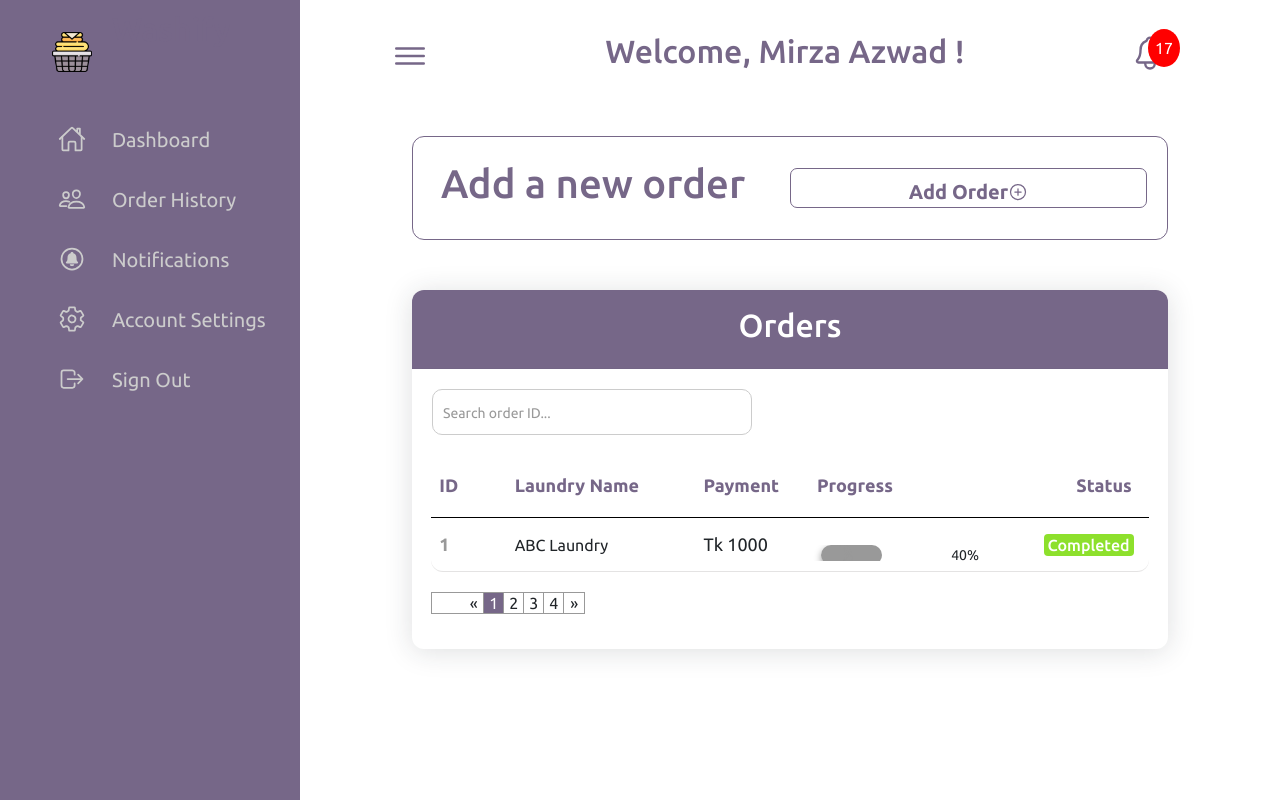
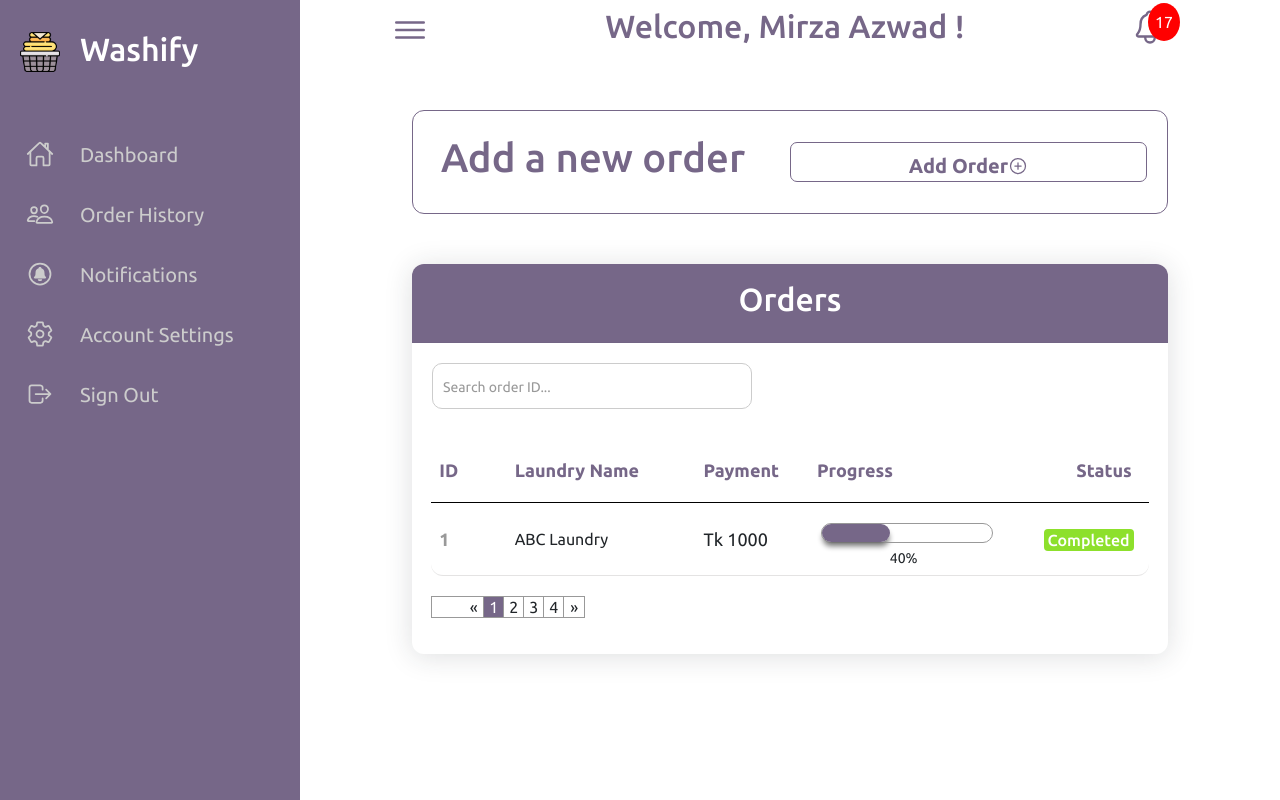
Before and after one commit to LaundryManagementSystem-LMS-IUT/client, a React (Create React App) app: page /customer/history in a window 1280 px wide. Built offline with nearby package versions, Linux system fonts and the light colour scheme.

Commit message:
fixed css
navbar
progress bar

```diff
--- a/src/components/laundry-customer/order-history.tsx
+++ b/src/components/laundry-customer/order-history.tsx
@@ -1,44 +1,60 @@
-import { IonIcon } from "@ionic/react"
-import { addCircleOutline, mailOutline } from "ionicons/icons"
+import { IonIcon } from "@ionic/react";
+import { addCircleOutline, mailOutline } from "ionicons/icons";
 import { useEffect, useState } from "react";
 import NavbarCustomer from "../partials/navbarCustomer";
 import HeaderCustomer from "../partials/headerCustomer";
 import AddNewOrder from "./addNewOrder";
 
 const OrderHistoryCustomer = () => {
-  const [navigation,setNavigation]=useState(false);
+  const [navigation, setNavigation] = useState(false);
 
   useEffect(() => {
-    const doneElements = document.querySelectorAll<HTMLElement>('.wrap-item .progress .done');
-    const totalElements = document.querySelectorAll<HTMLElement>('.wrap-item .progress .total');
-    const progressElements = document.querySelectorAll<HTMLElement>('.wrap-item .progress .progress-done');
-    const progressTextElements = document.querySelectorAll<HTMLElement>('.wrap-item .progress .progress-text');
+    const doneElements = document.querySelectorAll<HTMLElement>(
+      ".wrap-item .order-progress .done"
+    );
+    const totalElements = document.querySelectorAll<HTMLElement>(
+      ".wrap-item .order-progress .total"
+    );
+    const progressElements = document.querySelectorAll<HTMLElement>(
+      ".wrap-item .order-progress .progress-done"
+    );
+    const progressTextElements = document.querySelectorAll<HTMLElement>(
+      ".wrap-item .order-progress .progress-text"
+    );
 
     for (let i = 0; i < doneElements.length; i++) {
       const doneAmount = parseInt(doneElements[i].innerHTML);
       const totalAmount = parseInt(totalElements[i].innerHTML);
 
       progressElements[i].style.width = `${(doneAmount / totalAmount) * 100}%`;
-      progressTextElements[i].innerText = `${Math.ceil((doneAmount / totalAmount) * 100)}%`;
+      progressTextElements[i].innerText = `${Math.ceil(
+        (doneAmount / totalAmount) * 100
+      )}%`;
     }
-
-  },[]);
-
+  }, []);
 
   return (
     <div className="history-customer">
-      <NavbarCustomer navigation={navigation}  setNavigation={setNavigation}/>
+      <NavbarCustomer navigation={navigation} setNavigation={setNavigation} />
       <div className="container">
         <div className="main">
-      <HeaderCustomer  username={"Mirza Azwad"} navigation={navigation}  setNavigation={setNavigation}/>
-      <AddNewOrder/>
+          <HeaderCustomer
+            username={"Mirza Azwad"}
+            navigation={navigation}
+            setNavigation={setNavigation}
+          />
+          <AddNewOrder />
           <div className="wrapper">
             <div className="table">
               <div className="top-title">
                 <h2>Orders</h2>
               </div>
               <div className="wrap-input">
-            <input type="number" placeholder="Search order ID..." className="search" />
+                <input
+                  type="number"
+                  placeholder="Search order ID..."
+                  className="search"
+                />
               </div>
               <div className="wrap-content">
                 <div className="wrap-title">
@@ -69,7 +85,7 @@ const OrderHistoryCustomer = () => {
                   <div className="payment">
                     <span>Tk 1000</span>
                   </div>
-              <div className="progress">
+                  <div className="order-progress">
                     <div className="the-bar">
                       <span className="done hidden">4</span>
                       <span className="total hidden">10</span>
@@ -99,11 +115,9 @@ const OrderHistoryCustomer = () => {
                       <span>
                         <span className="num">1</span>
                       </span>
-                  /
-                  <span className="total-quantity"> 5</span>
+                      /<span className="total-quantity"> 5</span>
                     </div>
                   </div>
-
                 </div>
 
                 <ul className="wrap-pagination">
@@ -121,6 +135,6 @@ const OrderHistoryCustomer = () => {
       </div>
     </div>
   );
-}
+};
 
 export default OrderHistoryCustomer;
--- a/src/components/partials/headerCustomer.tsx
+++ b/src/components/partials/headerCustomer.tsx
@@ -2,33 +2,36 @@ import { IonIcon } from "@ionic/react";
 import { menuOutline, notificationsOutline } from "ionicons/icons";
 import { useState } from "react";
 
-type Customer={
-  username:string,
-  navigation:boolean,
-  setNavigation:React.Dispatch<React.SetStateAction<boolean>>;
-}
+type Customer = {
+  username: string;
+  navigation: boolean;
+  setNavigation: React.Dispatch<React.SetStateAction<boolean>>;
+};
 
-const HeaderCustomer = ({username,navigation,setNavigation}:Customer) => {
-  const [notification,setNotification]=useState(false);
-  const toggleNotification=()=>{
+const HeaderCustomer = ({ username, navigation, setNavigation }: Customer) => {
+  const [notification, setNotification] = useState(false);
+  const toggleNotification = () => {
     let box = document.getElementById("box");
     if (box && notification) {
       box.style.height = "0px";
       box.style.opacity = "0";
       box.style.zIndex = "-999";
       setNotification(false);
-    } else if(box && !notification) {
+    } else if (box && !notification) {
       box.style.height = "max-content";
       box.style.zIndex = "99";
       box.style.opacity = "1";
       setNotification(true);
     }
-  }
+  };
 
   return (
     <div className="topbar">
       <div className="toggle">
-    <IonIcon icon={menuOutline} onClick={()=>setNavigation(!navigation)}></IonIcon>
+        <IonIcon
+          icon={menuOutline}
+          onClick={() => setNavigation(!navigation)}
+        ></IonIcon>
       </div>
 
       <div className="profile">
@@ -43,7 +46,9 @@ const HeaderCustomer = ({username,navigation,setNavigation}:Customer) => {
           </div>
         </div>
         <div className="notifi-box" id="box">
-      <h2>Notifications <span>17</span></h2>
+          <h2>
+            Notifications <span>17</span>
+          </h2>
 
           <div className="notifi-item">
             <div className="text">
@@ -93,6 +98,6 @@ const HeaderCustomer = ({username,navigation,setNavigation}:Customer) => {
       </div>
     </div>
   );
-}
+};
 
 export default HeaderCustomer;
--- a/src/components/partials/navbarCustomer.tsx
+++ b/src/components/partials/navbarCustomer.tsx
@@ -1,32 +1,38 @@
 import { IonIcon } from "@ionic/react";
-import { chatbubbleOutline, homeOutline, logOutOutline, notificationsCircleOutline, peopleOutline, settingsOutline } from "ionicons/icons";
+import {
+  chatbubbleOutline,
+  homeOutline,
+  logOutOutline,
+  notificationsCircleOutline,
+  peopleOutline,
+  settingsOutline,
+} from "ionicons/icons";
 import React, { useEffect } from "react";
 import { useNavigate } from "react-router-dom";
 
-type Navbar={
-  navigation:boolean,
-  setNavigation:React.Dispatch<React.SetStateAction<boolean>>;
+type Navbar = {
+  navigation: boolean;
+  setNavigation: React.Dispatch<React.SetStateAction<boolean>>;
+};
 
-}
-
-const NavbarCustomer = ({navigation,setNavigation}:Navbar) => {
-  const navigate=useNavigate();
-  useEffect(()=>{
-      const toggler=()=>{
-        console.log('this runs');
+const NavbarCustomer = ({ navigation, setNavigation }: Navbar) => {
+  const navigate = useNavigate();
+  useEffect(() => {
+    const toggler = () => {
+      // console.log("this runs");
       let navigation = document.querySelector(".navigation");
       let main = document.querySelector(".main");
-        navigation?.classList.toggle('active');
+      navigation?.classList.toggle("active");
       main?.classList.toggle("active");
-      }
+    };
     toggler();
-  },[navigation,setNavigation])
+  }, [navigation, setNavigation]);
 
   return (
     <div className="navigation">
       <ul>
         <li>
-      <a onClick={()=>navigate('/customer/dashboard')}>
+          <a onClick={() => navigate("/customer/dashboard")}>
             <span className="icon">
               <img src="/logo.png" />
             </span>
@@ -37,7 +43,7 @@ const NavbarCustomer = ({navigation,setNavigation}:Navbar) => {
         </li>
 
         <li>
-      <a  onClick={()=>navigate('/customer/dashboard')}>
+          <a onClick={() => navigate("/customer/dashboard")}>
             <span className="icon">
               <IonIcon icon={homeOutline}></IonIcon>
             </span>
@@ -46,7 +52,7 @@ const NavbarCustomer = ({navigation,setNavigation}:Navbar) => {
         </li>
 
         <li>
-      <a  onClick={()=>navigate('/customer/history')}>
+          <a onClick={() => navigate("/customer/history")}>
             <span className="icon">
               <IonIcon icon={peopleOutline}></IonIcon>
             </span>
@@ -83,6 +89,6 @@ const NavbarCustomer = ({navigation,setNavigation}:Navbar) => {
       </ul>
     </div>
   );
-}
+};
 
 export default NavbarCustomer;
--- a/src/components/partials/navbarManager.tsx
+++ b/src/components/partials/navbarManager.tsx
@@ -1,5 +1,5 @@
 import { IonIcon } from "@ionic/react";
-import { chatbubbleOutline, homeOutline, logOutOutline, notificationsCircleOutline, peopleOutline, settingsOutline } from "ionicons/icons";
+import { homeOutline, logOutOutline, notificationsCircleOutline, peopleOutline, settingsOutline } from "ionicons/icons";
 import { useEffect } from "react";
 import { useNavigate } from "react-router-dom";
 
@@ -13,7 +13,7 @@ const NavbarManager = ({navigation,setNavigation}:Navbar) => {
   const navigate=useNavigate();
   useEffect(()=>{
     const toggler=()=>{
-      console.log('this runs');
+      // console.log('this runs');
       let navigation = document.querySelector(".navigation");
       let main = document.querySelector(".main");
       navigation?.classList.toggle('active');
--- a/src/index.css
+++ b/src/index.css
@@ -18,7 +18,10 @@
   --black2: #999;
 }
 
-.customer-dashboard,.history-customer,.manager-dashboard,.history-manager {
+.customer-dashboard,
+.history-customer,
+.manager-dashboard,
+.history-manager {
   min-height: 100vh !important;
   width: 100% !important;
   overflow-x: hidden;
@@ -27,7 +30,7 @@
 .container {
   position: relative;
   width: 100% !important;
-  margin-top: 2%;
+  /* margin-top: 2%; */
 }
 
 .hidden {
@@ -35,63 +38,61 @@
   visibility: none !important;
 }
 
-.login-registration{
+.login-registration {
   display: flex;
   justify-content: center;
   align-items: center;
   min-height: 100vh;
   width: 100%;
-    background: url('../public/landing-background.jpg')no-repeat;
+  background: url("../public/landing-background.jpg") no-repeat;
   background-position: center;
   background-size: cover;
 }
 
-.login-box{
+.login-box {
   position: relative;
   width: 400px;
   height: 450px;
-  border: 1px solid rgba(255,255,255);
+  border: 1px solid rgba(255, 255, 255);
   border-radius: 15px;
   background-color: #fff;
   display: flex;
   justify-content: center;
   align-items: center;
-
 }
 
-.registration-box{
+.registration-box {
   position: relative;
   width: 400px;
   height: 650px;
-    border: 1px solid rgba(255,255,255);
+  border: 1px solid rgba(255, 255, 255);
   border-radius: 15px;
   background-color: #fff;
   display: flex;
   justify-content: center;
   align-items: center;
-
 }
 
-h2{
+h2 {
   font-size: 2em;
   color: #766788;
   text-align: center;
 }
 
-.inputbox{
+.inputbox {
   position: relative;
   margin: 15px 0;
   width: 310px;
   border-bottom: 2px solid #766788;
 }
 
-.errorBox{
+.errorBox {
   position: relative;
   margin: 5px 0;
-    color:red;
+  color: red;
 }
 
-.inputbox label{
+.inputbox label {
   position: absolute;
   top: 50%;
   left: 5px;
@@ -99,10 +100,10 @@ h2{
   color: #766788;
   font-size: 1em;
   pointer-events: none;
-    transition: .5s;
+  transition: 0.5s;
 }
 input:focus ~ label,
-input:valid ~ label{
+input:valid ~ label {
   top: -5px;
 }
 .inputbox input {
@@ -112,36 +113,35 @@ top: -5px;
   border: none;
   outline: none;
   font-size: 1em;
-    padding:0 35px 0 5px;
+  padding: 0 35px 0 5px;
   color: #766788;
 }
-.inputbox ion-icon{
+.inputbox ion-icon {
   position: absolute;
   right: 0px;
   color: #766788;
   font-size: 1.2em;
   top: 20px;
 }
-.remember{
-    margin: -15px 0 15px ;
-    font-size: .9em;
+.remember {
+  margin: -15px 0 15px;
+  font-size: 0.9em;
   color: #766788;
   display: flex;
 }
 
-.remember label input{
+.remember label input {
   margin-right: 3px;
   margin-top: 3px;
-
 }
-.remember label a{
+.remember label a {
   color: #766788;
   /* text-decoration: none; */
 }
-.remember label a:hover{
+.remember label a:hover {
   text-decoration: underline;
 }
-button{
+button {
   width: 100%;
   height: 40px;
   border-radius: 7px;
@@ -153,48 +153,47 @@ button{
   font-weight: 600;
 }
 
-.login{
+.login {
   font-size: 1em;
   color: #766788;
   text-align: center;
   margin: 25px 0 10px;
 }
-.login p a{
+.login p a {
   text-decoration: none;
   color: #766788;
   font-weight: 600;
 }
-.login p a:hover{
+.login p a:hover {
   text-decoration: underline;
 }
 
-.btn-group{
-    padding:0% 0% 5% 0%;
-    border-radius:25px;
+.btn-group {
+  padding: 0% 0% 5% 0%;
+  border-radius: 25px;
 }
-.btn.btn-outline-primary{
-    --bs-btn-active-bg:#766788;
+.btn.btn-outline-primary {
+  --bs-btn-active-bg: #766788;
   --bs-btn-border-radius: 15px;
   --bs-btn-border-color: #766788;
-    --bs-btn-hover-bg:#ab9fd4 ;
-    color:black;
+  --bs-btn-hover-bg: #ab9fd4;
+  color: black;
   border-color: #766788;
 }
 
-.btn.btn-outline-primary:active{
+.btn.btn-outline-primary:active {
   --bs-btn-border-color: #766788;
 }
 
-.btn.btn-outline-primary:hover{
+.btn.btn-outline-primary:hover {
   --bs-btn-border-color: #766788;
 }
-
 
 /* ======================= Cards ====================== */
 .cardBox {
   position: relative;
   width: 95%;
-  margin:0 auto;
+  margin: 0 auto;
   padding: 20px;
   display: grid;
   grid-template-columns: repeat(2, 1fr);
@@ -239,7 +238,6 @@ button{
   color: var(--white);
 }
 
-
 /*========================= order table details  =====================*/
 
 .wrapper ol,
@@ -267,7 +265,7 @@ button{
   font-weight: 500;
 }
 
-.table .first-line{
+.table .first-line {
   display: grid;
   grid-template-columns: 70fr 30fr;
   align-items: center;
@@ -279,26 +277,24 @@ button{
   height: 100%;
 }
 
-
-.table .first-line .view-details{
+.table .first-line .view-details {
   max-width: max-content;
   padding: 8px;
   border-radius: 7px;
   background: var(--darkbrown);
   font-size: 16px;
-  border:1px solid transparent;
-  color:var(--white);
+  border: 1px solid transparent;
+  color: var(--white);
   margin: auto 10px;
   cursor: pointer;
   justify-self: end;
 }
 
-.table .first-line .view-details:hover{
+.table .first-line .view-details:hover {
   background: var(--white);
   color: var(--darkbrown);
-  border:1px solid var(--darkbrown);
+  border: 1px solid var(--darkbrown);
 }
-
 
 .wrap-content {
   padding: 1.2rem;
@@ -319,7 +315,7 @@ button{
 .search:hover,
 .search:focus {
   transition: 0.2s ease-in-out;
-  border: 1px solid var(--mediumbrown);
+  border: 1px solid var(--lightbrown);
 }
 
 .search::placeholder {
@@ -335,7 +331,7 @@ button{
 }
 
 /* Firefox */
-.search{
+.search {
   --moz-appearance: textfield;
 }
 
@@ -354,17 +350,11 @@ button{
   color: var(--darkbrown);
 }
 
-.wrap-title .status{
+.wrap-title .status {
   text-align: end;
   margin-right: 8%;
 }
 
-.wrap-title,
-.wrap-item {
-  display: grid;
-  align-items: center;
-  grid-template-columns: 10fr 25fr 15fr 30fr 15fr;
-}
 
 .wrap-title {
   border-bottom: 1px solid #000;
@@ -392,38 +382,32 @@ button{
 
 .wrap-item .payment,
 .wrap-item .status,
-.wrap-item .progress,
+.wrap-item .order-progress,
 .wrap-item .laundry-name {
   font-size: 18px;
 }
 
-.wrap-item .status{
+.wrap-item .status {
   text-align: end;
   margin-right: 5%;
 }
 
-.wrap-item .payment, .wrap-item .laundry-name {
+.wrap-item .payment,
+.wrap-item .laundry-name {
   display: flex;
   align-items: center;
 }
 
-.wrap-item .progress {
+.wrap-item .order-progress {
   padding: 0 12px;
 }
 
-.wrap-item .progress .progress-text {
+.wrap-item .order-progress .progress-text {
   margin-left: 34%;
   width: 100%;
   font-size: 14px;
 }
 
-.wrap-item .the-bar {
-  background-color: var(--black2);
-  border-radius: 20px;
-  height: 15px;
-  width: 85%;
-  color: var(--black1);
-}
 
 .progress-done {
   display: flex;
@@ -432,9 +416,9 @@ button{
   background-image: repeating-linear-gradient(
     to left,
     var(--darkbrown),
-    var(--mediumbrown),
     var(--lightbrown)
   );
+  /* background-color: var(--darkbrown); */
   box-shadow: 0 5px 5px -6px var(--black1), 0 5px 5px var(--black2);
   border-radius: 20px;
   height: 100%;
@@ -475,9 +459,6 @@ button{
   font-weight: 500;
 }
 
-
-
-
 /* ====================== Responsive Design ========================== */
 @media (max-width: 767px) {
   .top-title h2 {
@@ -490,9 +471,9 @@ button{
   .wrap-title .laundry-name,
   .wrap-item .payment,
   .wrap-item .status,
-  .wrap-item .progress,
-  .wrap-item .id ,
-  .wrap-item .laundry-name{
+  .wrap-item .order-progress,
+  .wrap-item .id,
+  .wrap-item .laundry-name {
     font-size: 12px;
   }
   .wrap-title,
@@ -501,12 +482,11 @@ button{
   }
 }
 
-@media (max-width: 590px){
-  .item-details{
+@media (max-width: 590px) {
+  .item-details {
     grid-template-columns: 1fr 1fr;
   }
 }
-
 
 @media (max-width: 991px) {
   .navigation {
@@ -578,12 +558,12 @@ button{
   background: var(--darkbrown);
   border-left: 10px solid var(--darkbrown);
   transition: 0.5s;
-  color:#ccc;
+  color: #ccc;
   overflow: hidden;
 }
 
 .navigation.active {
-  width: 7%;
+  width: 70px;
 }
 
 .navigation ul {
@@ -591,6 +571,7 @@ button{
   top: 0;
   left: 0;
   width: 100%;
+  padding-left: 0;
 }
 
 .navigation ul li {
@@ -605,7 +586,7 @@ button{
 .navigation ul li:hover,
 .navigation ul li.hovered {
   background-color: var(--white);
-  color:#766788;
+  color: #766788;
   cursor: pointer;
 }
 
@@ -613,6 +594,16 @@ button{
   margin-top: 10px;
   margin-bottom: 40px;
   pointer-events: none;
+}
+.navigation ul li:nth-child(1) a .title, .navigation ul li:nth-child(1) a .icon{
+  height: 100%;
+  margin-top: auto;
+  margin-bottom: auto;
+}
+
+.navigation ul li:nth-child(1) a .title h2 {
+  padding-top:10%;
+  color: var(--white);
 }
 
 .navigation ul li a {
@@ -718,7 +709,7 @@ button{
   align-items: center;
   font-size: 2.5rem;
   cursor: pointer;
-  color:var(--darkbrown)
+  color: var(--darkbrown);
 }
 
 .profile {
@@ -832,7 +823,7 @@ button{
   padding: 10px 5px;
 }
 
-.notifi-item  .text.notif_see_more{
+.notifi-item .text.notif_see_more {
   margin: auto;
 }
 
@@ -840,7 +831,7 @@ button{
   text-decoration: none;
   font-size: 14px;
   color: var(--darkbrown);
-  width:100%;
+  width: 100%;
 }
 
 .notif_see_more a:hover span {
@@ -931,11 +922,11 @@ button{
   color: var(--white);
 }
 
-.new-order .add-order-btn .add-order{
-  border:1px solid var(--darkbrown);
+.new-order .add-order-btn .add-order {
+  border: 1px solid var(--darkbrown);
   background-color: transparent;
-  outline:none;
-  transition:.2s ease-in-out;
+  outline: none;
+  transition: 0.2s ease-in-out;
 }
 
 .new-order .add-order-btn ion-icon {
@@ -988,50 +979,49 @@ button{
   top: 20px;
 }
 
-
 .add-order-form .item-quantity {
   display: flex;
 }
 
-.add-order-form .inputbox.quantity-input{
-  margin:10px 0;
+.add-order-form .inputbox.quantity-input {
+  margin: 10px 0;
 }
 
-.add-order-form .inputbox.quantity-input input{
+.add-order-form .inputbox.quantity-input input {
   justify-content: center;
   align-items: center;
   margin-left: 3%;
-  height:35px;
+  height: 35px;
 }
 
-
-.item-details{
+.item-details {
   display: grid;
-  grid-template-columns: .5fr 1fr 1fr;
+  grid-template-columns: 0.5fr 1fr 1fr;
 }
 
-.item-details .item-wash-type, .item-details .item-name{
+.item-details .item-wash-type,
+.item-details .item-name {
   margin-top: auto;
   margin-bottom: auto;
   font-size: 19px;
 }
 
-.add-order-form .item-quantity{
-  width:80%;
+.add-order-form .item-quantity {
+  width: 80%;
 }
 
-.add-order-form .item-quantity .quantity-btns{
+.add-order-form .item-quantity .quantity-btns {
   display: flex;
   flex-direction: column;
   margin: 0 auto;
 }
 
 .add-order-form .item-quantity .quantity-btns .add,
-.add-order-form .item-quantity .quantity-btns .subtract{
-  padding: .5px 11px;
-  margin-bottom:3px;
+.add-order-form .item-quantity .quantity-btns .subtract {
+  padding: 0.5px 11px;
+  margin-bottom: 3px;
   border-radius: 7px;
-  border:1px solid var(--darkbrown);
+  border: 1px solid var(--darkbrown);
   font-size: 16px;
   outline: none;
   cursor: pointer;
@@ -1039,11 +1029,10 @@ button{
 }
 
 .add-order-form .item-quantity .quantity-btns .add:hover,
-.add-order-form .item-quantity .quantity-btns .subtract:hover{
+.add-order-form .item-quantity .quantity-btns .subtract:hover {
   background: var(--darkbrown);
-  color:var(--white);
+  color: var(--white);
 }
-
 
 .add-order-form .place-order {
   width: 30%;
@@ -1062,24 +1051,24 @@ button{
 
 .add-order-form .place-order:hover {
   background: var(--white);
-  color:var(--darkbrown);
+  color: var(--darkbrown);
   border: 1px solid var(--darkbrown);
 }
 
-.add-order-form .cancel-order{
+.add-order-form .cancel-order {
   text-decoration: underline;
-  margin-left:5%;
+  margin-left: 5%;
   cursor: pointer;
-  padding:8px 14px;
-  border:1px solid transparent;
+  padding: 8px 14px;
+  border: 1px solid transparent;
   border-radius: 7px;
   font-weight: bold;
   font-size: 18px;
 }
 
-.add-order-form .cancel-order:hover{
-  color:var(--darkbrown);
-  border:1px solid var(--darkbrown)
+.add-order-form .cancel-order:hover {
+  color: var(--darkbrown);
+  border: 1px solid var(--darkbrown);
 }
 
 .add-order-form .items-dropdown,
@@ -1128,29 +1117,6 @@ button{
   padding: 1.2rem;
 }
 
-.search {
-  border: 1px solid #ccc;
-  margin: 20px 20px 0;
-  width: 100%;
-  padding: 10px 10px;
-  max-width: 320px;
-  outline: none;
-  border-radius: 10px;
-  font-size: 16px;
-  transition: 0.2s ease-in-out;
-}
-
-.search:hover,
-.search:focus {
-  transition: 0.2s ease-in-out;
-  border: 1px solid var(--mediumbrown);
-}
-
-.search::placeholder {
-  color: var(--black2);
-  font-size: 14px;
-}
-
 /* Chrome, Safari, Edge, Opera */
 input::-webkit-outer-spin-button,
 input::-webkit-inner-spin-button {
@@ -1159,10 +1125,9 @@ input::-webkit-inner-spin-button {
 }
 
 /* Firefox */
-input{
+input {
   --moz-appearance: textfield;
 }
-
 
 .wrap-title {
   padding: 10px 0;
@@ -1178,13 +1143,22 @@ input{
   color: var(--darkbrown);
 }
 
-.wrap-title .status{
+.wrap-title .status {
   text-align: end;
   margin-right: 8%;
 }
 
 .wrap-title,
 .wrap-item {
+  display: grid;
+  align-items: center;
+  grid-template-columns: 10fr 25fr 30fr 30fr ;
+}
+
+.history-manager .wrap-title,
+.history-manager .wrap-item ,
+.history-customer .wrap-title,
+.history-customer .wrap-item {
   display: grid;
   align-items: center;
   grid-template-columns: 10fr 25fr 15fr 30fr 15fr;
@@ -1217,56 +1191,42 @@ input{
 
 .wrap-item .payment,
 .wrap-item .status,
-.wrap-item .progress,
+.wrap-item .order-progress,
 .wrap-item .laundry-name {
   font-size: 18px;
 }
 
-.wrap-item .status{
+.wrap-item .status {
   text-align: end;
   margin-right: 5%;
 }
 
-
-.wrap-item .payment, .wrap-item .laundry-name {
+.wrap-item .payment,
+.wrap-item .laundry-name {
   display: flex;
   align-items: center;
 }
 
-.wrap-item .progress {
+.wrap-item .order-progress {
   margin-top: 7%;
 }
 
-.wrap-item .progress .progress-text {
+.wrap-item .order-progress .progress-text {
   margin-left: 34%;
   width: 100%;
   font-size: 14px;
 }
 
 .wrap-item .the-bar {
-  background-color: var(--black2);
+  /* background-color: var(--black2); */
   border-radius: 20px;
+  border: 1px solid var(--black2);
   height: 20px;
   width: 85%;
   color: var(--black1);
+  display: block;
 }
 
-.progress-done {
-  display: flex;
-  align-items: center;
-  justify-content: center;
-  background-image: repeating-linear-gradient(
-    to left,
-    var(--darkbrown),
-    var(--mediumbrown),
-    var(--lightbrown)
-  );
-  box-shadow: 0 5px 5px -6px var(--black1), 0 3px 7px var(--black2);
-  border-radius: 20px;
-  height: 100%;
-  width: 0;
-  transition: 1s ease 0.3s;
-}
 
 .status.completed {
   padding: 2px 4px;
@@ -1342,7 +1302,6 @@ input{
   margin: 0px 3px;
 }
 
-
 .wrap-pagination {
   display: flex;
   width: max-content;
@@ -1382,9 +1341,9 @@ input{
   .wrap-title .laundry-name,
   .wrap-item .payment,
   .wrap-item .status,
-  .wrap-item .progress,
-  .wrap-item .id ,
-  .wrap-item .laundry-name{
+  .wrap-item .order-progress,
+  .wrap-item .id,
+  .wrap-item .laundry-name {
     font-size: 12px;
   }
   .wrap-title,
@@ -1393,8 +1352,8 @@ input{
   }
 }
 
-@media (max-width: 590px){
-  .item-details{
+@media (max-width: 590px) {
+  .item-details {
     grid-template-columns: 1fr 1fr;
   }
 }
```
Also changed, not shown: src/components/laundry-customer/addNewOrder.tsx (+22 -13 lines), src/components/laundry-customer/dashboard.tsx (+8 -8 lines), src/components/laundry-manager/dashboard.tsx (+8 -8 lines), src/components/laundry-manager/order-history.tsx (+32 -18 lines). Lines whose indentation alone changed are shown as unchanged.
